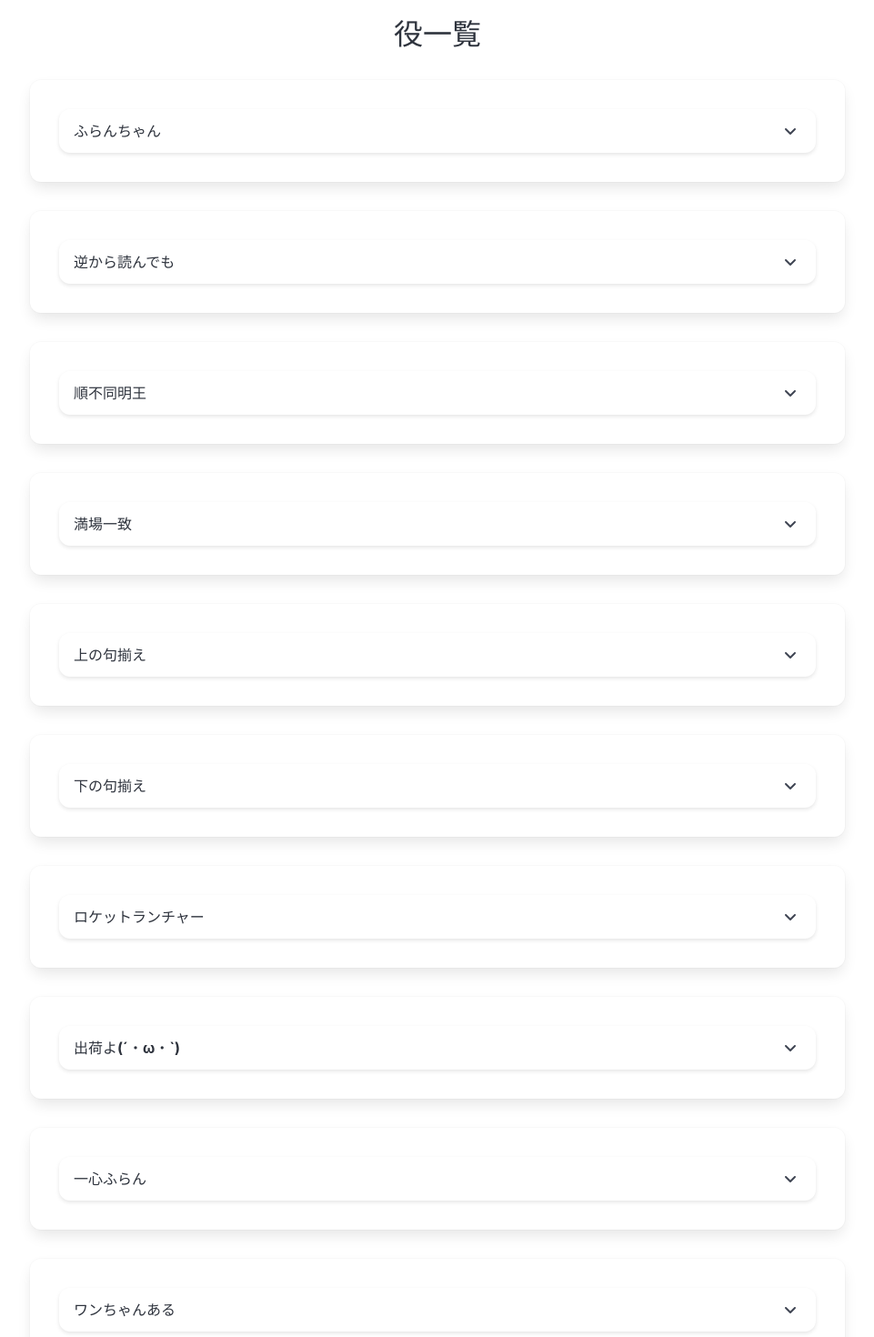
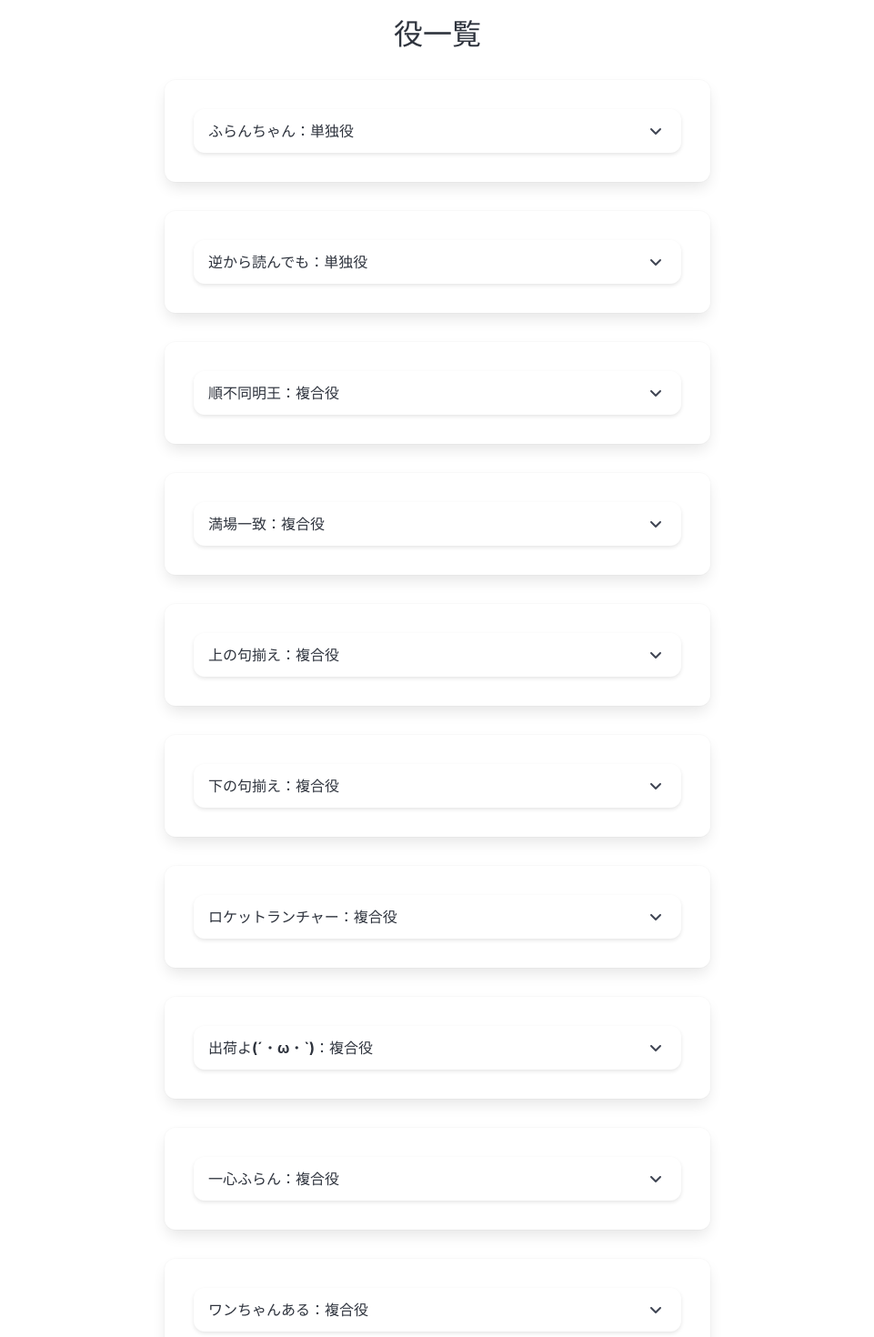
Before and after one commit to gerusura-dev/franchallenge, a React (Vite) app: page /point in a window 1280 px wide. Shown: the part 60-1530 px from the top of the page at 91% size, without its empty margins (159-1120 px from the left). Built offline with nearby package versions, Linux system fonts and the light colour scheme.

Commit message:
複合役判定実装

```diff
--- a/src/components/Home.tsx
+++ b/src/components/Home.tsx
@@ -102,8 +102,8 @@ function Home() {
     }
 
     const processInput = (text: string) => {
-        let roleText = "なし";
-        let scoreText = "0";
+        let roleText: string;
+        let scoreText: string;
 
         if (text == "ふらんちゃん") {
             roleText = "ふらんちゃん";
@@ -111,34 +111,51 @@ function Home() {
         } else if (text == "んちゃんらふ") {
             roleText = "逆から読んでも";
             scoreText = "25,000";
-        } else if (tear3(text)) {
-            roleText = "順不同明王";
-            scoreText = "5";
-        } else if (tear4(text)) {
-            roleText = "満場一致";
-            scoreText = "3"
-        } else if (tear5(text)) {
-            roleText = "上の句揃え";
-            scoreText = "2";
-        } else if (tear6(text)) {
-            roleText = "下の句揃え";
-            scoreText = "2";
-        } else if (tear7(text)) {
-            roleText = "ロケットランチャー";
-            scoreText = "2";
-        } else if (tear8(text)) {
-            roleText = "出荷よ(´・ω・`)";
-            scoreText = "2";
-        } else if (tear9(text)) {
-            roleText = "一心ふらん";
-            scoreText = "1";
-        } else if (tear10(text)) {
-            roleText = "ワンちゃんある";
-            scoreText = "1";
+        } else {
+            const roles = [];
+            roleText = "";
+            let score = 0;
+            if (tear3(text)) {
+                roles.push("順不同明王")
+                score += 5;
+            }
+            if (tear4(text)) {
+                roles.push("満場一致");
+                score += 3;
+            }
+            if (tear5(text)) {
+                roles.push("上の句揃え");
+                score += 2;
+            }
+            if (tear6(text)) {
+                roles.push("下の句揃え");
+                score += 2;
+            }
+            if (tear7(text)) {
+                roles.push("ロケットランチャー");
+                score += 2;
+            }
+            if (tear8(text)) {
+                roles.push("出荷よ(´・ω・`)");
+                score += 2;
+            }
+            if (tear9(text)) {
+                roles.push("一心ふらん");
+                score += 1;
+            }
+            if (tear10(text)) {
+                roles.push("ワンちゃんある");
+                score += 1;
+            }
+            if (roles.length === 0) {
+                roleText = "なし";
+            }
+            roleText = roles.join("\n");
+            scoreText = score.toString();
         }
 
         setRole(roleText);
-        setScore(scoreText);
+        setScore("点数：" + scoreText + "点");
     }
 
     return (
@@ -149,8 +166,8 @@ function Home() {
 
                 <div className="card">
                     <div style={{marginBottom: '0.5rem'}}>
-                        <p>役：{role}</p>
-                        <p>点数：{score}点</p>
+                        <p style={{marginBottom: "0.5rem", whiteSpace: 'pre-line'}}>{role}</p>
+                        <p>{score}</p>
                     </div>
 
                     <div>
--- a/src/components/PointTable.tsx
+++ b/src/components/PointTable.tsx
@@ -18,61 +18,61 @@ function PointTable() {
             <div style={{marginTop: '3rem'}}>
                 <h1 className="title">役一覧</h1>
                 <PointCard
-                    title={'ふらんちゃん'}
+                    title={'ふらんちゃん：単独役'}
                     description={'「ふらんちゃん」の並びになっている'}
                     points={'5,000,000'}
                     defaultCollapsed={true}
                 />
                 <PointCard
-                    title={'逆から読んでも'}
+                    title={'逆から読んでも：単独役'}
                     description={'「んちゃんらふ」の並びになっている'}
                     points={'25,000'}
                     defaultCollapsed={true}
                 />
                 <PointCard
-                    title={'順不同明王'}
+                    title={'順不同明王：複合役'}
                     description={'「ふ」「ら」「ちゃ」が1つずつ、「ん」が2つ入っている'}
                     points={'5'}
                     defaultCollapsed={true}
                 />
                 <PointCard
-                    title={'満場一致'}
+                    title={'満場一致：複合役'}
                     description={'5文字全てがいずれか1種類の文字'}
                     points={'3'}
                     defaultCollapsed={true}
                 />
                 <PointCard
-                    title={'上の句揃え'}
+                    title={'上の句揃え：複合役'}
                     description={'「ふらん」から始まる'}
                     points={'2'}
                     defaultCollapsed={true}
                 />
                 <PointCard
-                    title={'下の句揃え'}
+                    title={'下の句揃え：複合役'}
                     description={'「ちゃん」で終わる'}
                     points={'2'}
                     defaultCollapsed={true}
                 />
                 <PointCard
-                    title={'ロケットランチャー'}
+                    title={'ロケットランチャー：複合役'}
                     description={'「らんちゃ」が入っている'}
                     points={'2'}
                     defaultCollapsed={true}
                 />
                 <PointCard
-                    title={'出荷よ(´・ω・`)'}
+                    title={'出荷よ(´・ω・`)：複合役'}
                     description={'「らんらん」が入っている'}
                     points={'2'}
                     defaultCollapsed={true}
                 />
                 <PointCard
-                    title={'一心ふらん'}
+                    title={'一心ふらん：複合役'}
                     description={'「ふらん」が入っている'}
                     points={'1'}
                     defaultCollapsed={true}
                 />
                 <PointCard
-                    title={'ワンちゃんある'}
+                    title={'ワンちゃんある：複合役'}
                     description={'「ちゃん」が入っている'}
                     points={'1'}
                     defaultCollapsed={true}
@@ -87,7 +87,7 @@ function PointCard({title, description, points, defaultCollapsed = true}: PointC
 
     return (
         <>
-            <div style={{marginTop: '2rem', width: '70vw'}}>
+            <div style={{marginTop: '2rem', width: '80vw', maxWidth: '600px'}}>
                 <div className="card">
                     <header className="card-header">
                         <p className="card-header-title">{title}</p>
```
